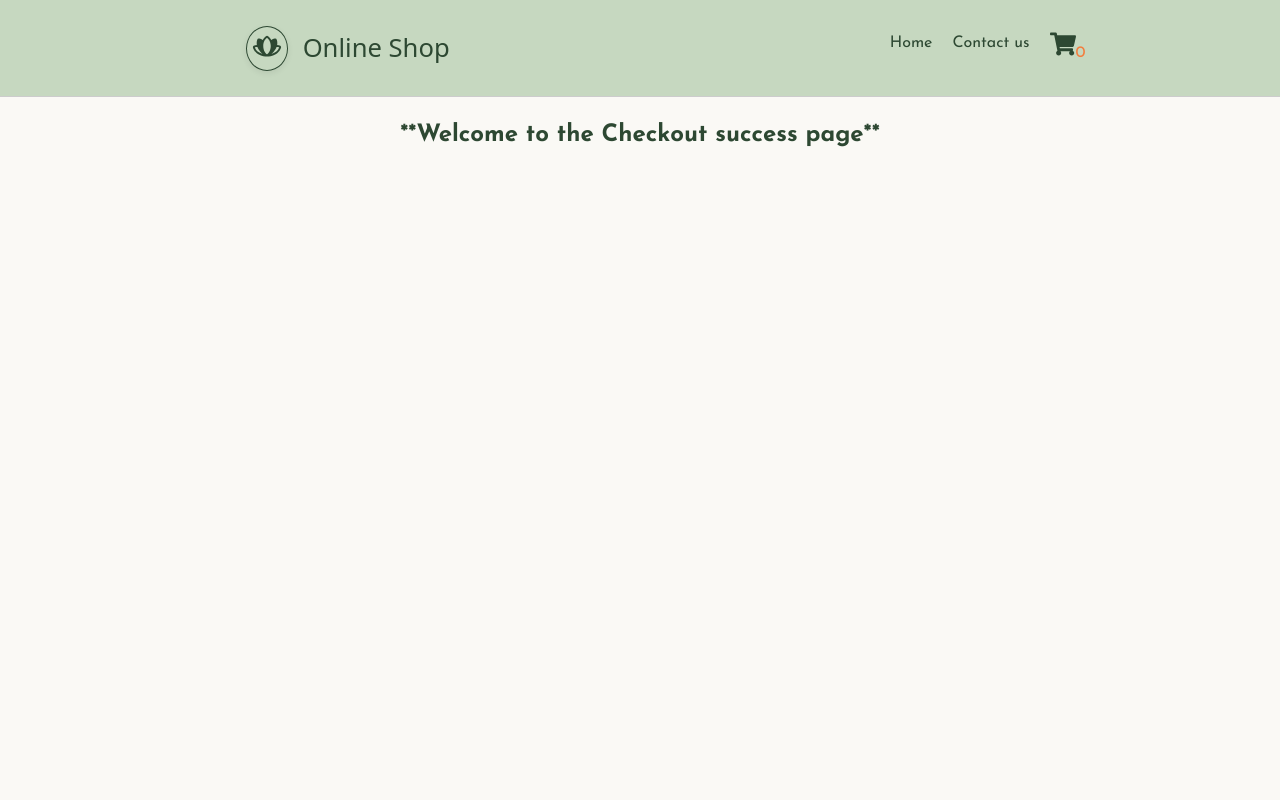
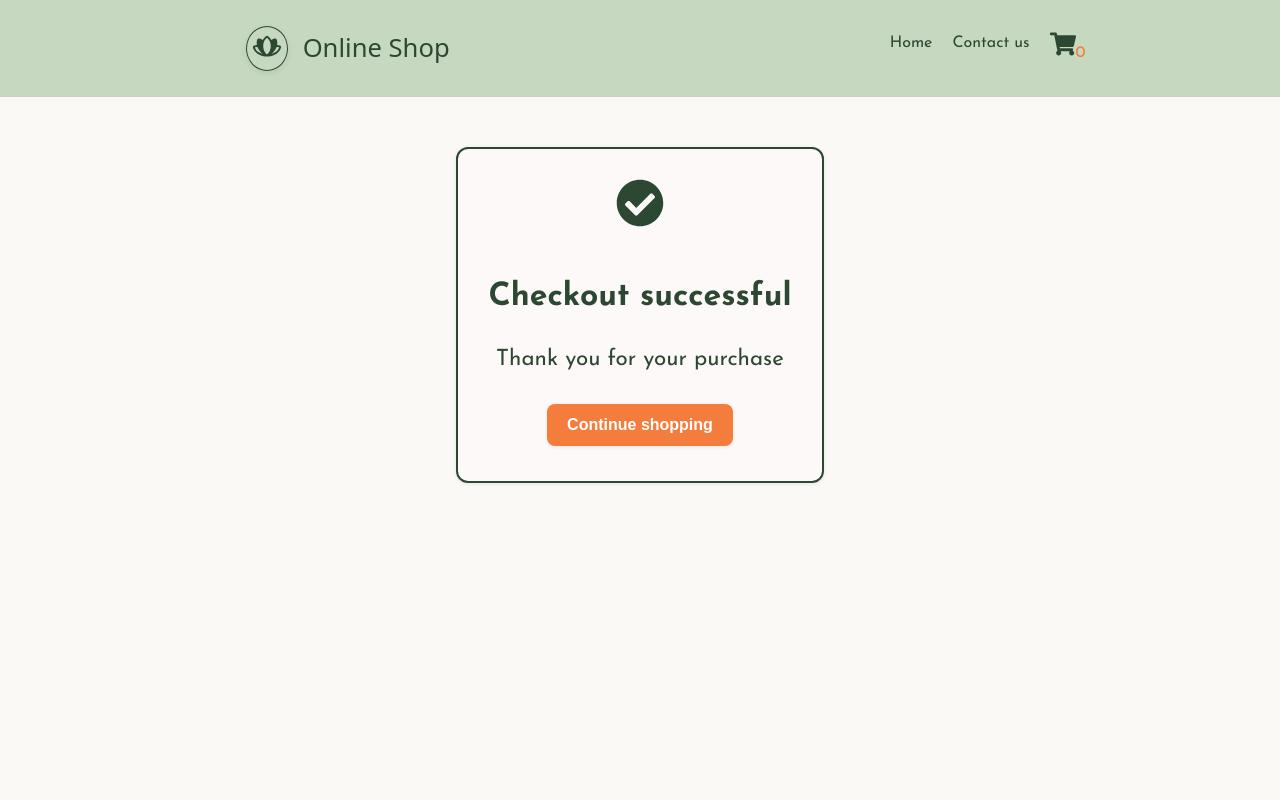
Before and after one commit to krialex/js-frameworks-online-shop, a React (Vite) app: page /success in a window 1280 px wide. Shown: the top 800 px of the page. Built offline with nearby package versions, Linux system fonts and the light colour scheme; a web font is replaced by a local one.

Commit message:
search input compontent and styling added

```diff
--- a/src/components/addToCart/cartStore.ts
+++ b/src/components/addToCart/cartStore.ts
@@ -1,4 +1,5 @@
 import { create } from 'zustand';
+import { persist } from 'zustand/middleware';
 import { Product } from '../../common/types';
 
 interface CartItem extends Product {
@@ -12,9 +13,41 @@ interface CartState {
   clearCart: () => void;
 }
 
-export const useCartStore = create<CartState>((set) => ({
+export const useCartStore = create<CartState>()(
+    persist(
+        (set) => ({
+            cart: [],
+            addToCart: (product) =>
+              set((state) => {
+                const existing = state.cart.find((item) => item.id === product.id);
+                if (existing) {
+                  return {
+                    cart: state.cart.map((item) =>
+                      item.id === product.id ? { ...item, quantity: item.quantity + 1 } : item
+                    ),
+                  };
+                } else {
+                  return {
+                    cart: [...state.cart, { ...product, quantity: 1 }],
+                  };
+                }
+              }),
+
+            removeFromCart: (productId) =>
+              set((state) => ({
+                cart: state.cart.filter((item) => item.id !== productId),
+              })),
+
+            clearCart: () => set({ cart: [] }),
+          }),
+          { name: 'cart-storage' }
+    )
+);
+
+
+
+/*(set) => ({
   cart: [],
-
   addToCart: (product) =>
     set((state) => {
       const existing = state.cart.find((item) => item.id === product.id);
@@ -37,4 +70,4 @@ export const useCartStore = create<CartState>((set) => ({
     })),
 
   clearCart: () => set({ cart: [] }),
-}));
+})*/
--- /dev/null
+++ b/src/components/searchBar/SearchBar.tsx
@@ -0,0 +1,39 @@
+import { useState } from "react";
+import styles from "./searchBar.module.css";
+import { Product } from "../../common/types";
+import { FaSearch } from "react-icons/fa";
+
+
+interface SearchBarProps {
+    products: Product[];
+    onFilter: (results: Product[]) => void;
+}
+
+export function SearchBar({ products, onFilter }: SearchBarProps) {
+    const [query, setQuery] = useState("");
+    const handleChange = (e: React.ChangeEvent<HTMLInputElement>) => {
+        const value = e.target.value;
+        setQuery(value);
+
+        console.log("dette er verdien: ", value);
+
+    const filtered = products.filter((product) =>
+        product.title.toLowerCase().includes(value.toLowerCase())
+    );
+    onFilter(filtered);
+
+    };
+
+    return (
+        <div className={styles.searchBarWrapper}>
+            <input
+                type="text"
+                placeholder="Search products..."
+                value={query}
+                onChange={handleChange}
+                className={styles.searchInput}
+            />
+            <FaSearch />
+        </div>
+    )
+}
--- /dev/null
+++ b/src/components/searchBar/searchBar.module.css
@@ -0,0 +1,15 @@
+.searchBarWrapper {
+    display: flex;
+    background-color: #FFF;
+    max-width: fit-content;
+    margin: 5px auto;
+    border: none;
+    padding: 5px;
+    border-radius: 6px;
+    box-shadow: 0 1px 4px rgba(0,0,0,0.08);
+    color: #2D4832;
+}
+
+.searchInput {
+    border: none;
+}
--- a/src/pages/checkout/checkout.module.css
+++ b/src/pages/checkout/checkout.module.css
@@ -26,9 +26,12 @@
 .cartSummary {
     display: flex;
     flex-direction: column;
-    max-width: 300px;
     padding: 40px 5px;
     margin: 20px auto;
+}
+
+.cartSummary p {
+    font-size: 1.3rem;
 }
 
 .productInCart img {
--- a/src/pages/checkoutSuccess/CheckoutSuccess.tsx
+++ b/src/pages/checkoutSuccess/CheckoutSuccess.tsx
@@ -1,5 +1,22 @@
+import { useNavigate } from "react-router-dom";
+import styles from './checkoutSuccess.module.css';
+import { FaCheckCircle } from "react-icons/fa";
 
 
 export function CheckoutSuccess() {
-    return <h2>**Welcome to the Checkout success page**</h2>
+    const navigate = useNavigate();
+    const continueShopping = () => {
+        navigate("/");
+    };
+
+    return (
+        <>
+        <div className={styles.successContainer}>
+            <div className={styles.successIcon}><FaCheckCircle /></div>
+            <h1>Checkout successful</h1>
+            <p>Thank you for your purchase</p>
+            <button onClick={continueShopping} className={styles.successBtn}>Continue shopping</button>
+        </div>
+        </>
+    )
 }
--- /dev/null
+++ b/src/pages/checkoutSuccess/checkoutSuccess.module.css
@@ -0,0 +1,35 @@
+.successContainer {
+    margin: 50px auto;
+    border: 2px solid #2D4832;
+    max-width: fit-content;
+    padding: 30px;
+    border-radius: 12px;
+    box-shadow: 0 1px 4px rgba(0,0,0,0.08);
+    background-color: #fef9f9;
+}
+
+.successContainer p {
+    font-size: 1.4rem;
+}
+
+.successIcon {
+    font-size: 3rem;
+}
+
+.successBtn {
+    background-color: #F47C3C;
+    color: white;
+    border: none;
+    padding: 12px 20px;
+    margin: 5px 10px;
+    border-radius: 8px;
+    font-weight: 600;
+    font-size: 1rem;
+    cursor: pointer;
+    transition: background-color 0.2s ease;
+    box-shadow: 0 1px 4px rgba(0,0,0,0.08);
+}
+
+.successBtn:hover {
+    background-color: #e96b2a;
+}
--- a/src/pages/home/Home.tsx
+++ b/src/pages/home/Home.tsx
@@ -1,10 +1,19 @@
+import { useState, useEffect } from "react";
 import { useApi } from "../../common/useApi";
 import { ProductCard } from "../../components/productCard/ProductCard";
 import { Product } from "../../common/types";
+import { SearchBar } from "../../components/searchBar/SearchBar";
 import styles from "./home.module.css";
 
 export function Home() {
     const { posts: products, isLoading, isError } = useApi();
+    const [fileredProducts, setFilteredProducts] = useState<Product[]>([]);
+
+    useEffect(() => {
+        if (products.length > 0) {
+            setFilteredProducts(products);
+        }
+    }, [products]);
 
     if (isLoading) return <div>Loading</div>;
     if (isError) return <div>error message</div>;
@@ -12,9 +21,10 @@ export function Home() {
     console.log('Dette er data: ', products);
     return (
         <div>
-            <h1>Welcome to the home page</h1>
+            <h1>Browse our products</h1>
+            <SearchBar products={products} onFilter={setFilteredProducts} />
             <div className={styles.productGrid}>
-                {products.map((product: Product) => (
+                {fileredProducts.map((product: Product) => (
                     <ProductCard key={product.id} product={product} />
                 ))}
             </div>
--- a/src/pages/product/product.module.css
+++ b/src/pages/product/product.module.css
@@ -35,6 +35,8 @@
 
 .addToCart {
   background-color: #F47C3C;
+  max-width: 250px;
+  margin: 5px auto;
   color: white;
   border: none;
   padding: 12px 20px;
@@ -74,6 +76,7 @@
     grid-template-rows: auto;
     gap: 24px;
     padding: 16px;
+    max-width: 500px;
   }
 
   .imageSection img {
```
Also changed, not shown: src/components/layout/header/Header.tsx (line endings or trailing spaces). Lines whose indentation alone changed are shown as unchanged.
